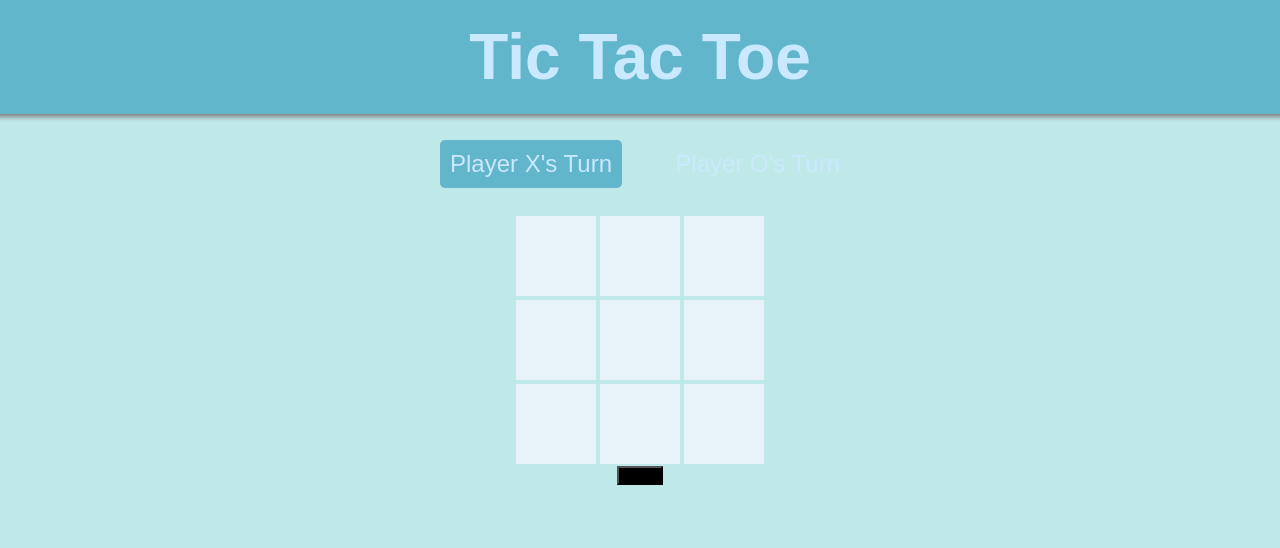
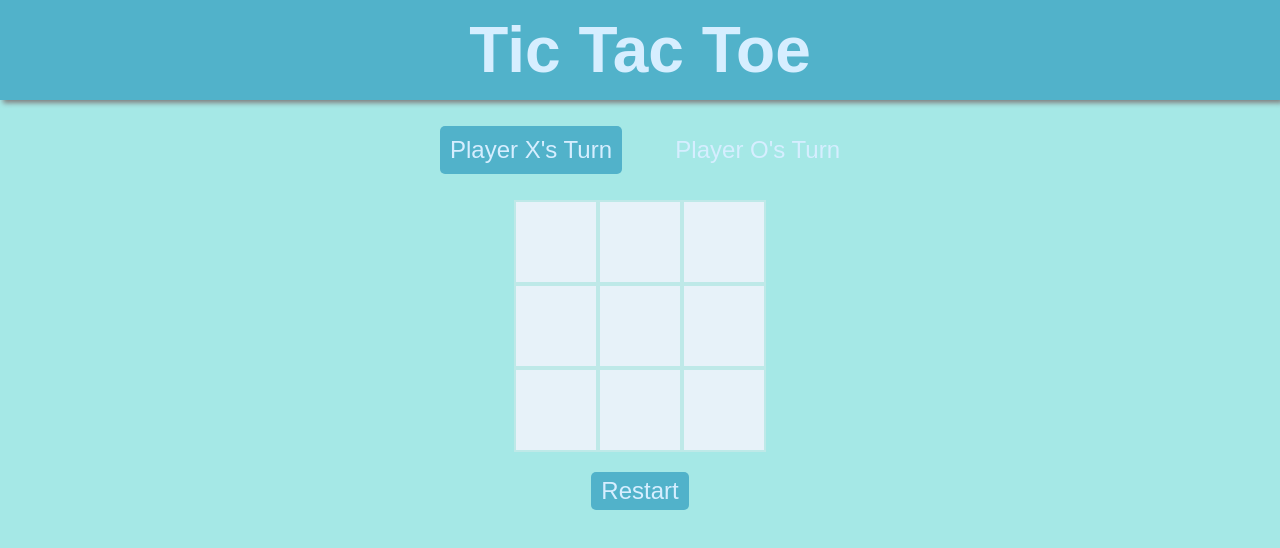
Before and after one commit to anthonyklimo/tictactoe, a plain HTML site: page index.html in a window 1280 px wide. Drawn offline with Linux system fonts and the light colour scheme.

Commit message:
update styles

```diff
--- a/style.css
+++ b/style.css
@@ -1,11 +1,36 @@
 html {
     font-family:Arial, Helvetica, sans-serif;
-    background-color: #BEE9E8;
+    background-color: #a5e8e6;
+    --dark-blue: #51b2ca;
+    --light-blue: #d6eeff;
 }
 
 * {
     padding: 0px;
     margin: 0px;
+}
+
+#pop-up {
+    display: flex;
+    align-items: center;
+    justify-content: center;
+    position: fixed;
+    top: 200px;
+    left: 0;
+    right: 0;
+    height: 252px;
+
+
+    font-size: 48px;
+    font-weight: bold;
+    color: var(--light-blue);
+    background-color: var(--dark-blue);
+    opacity: 95%;
+    transition: opacity 2s linear;
+}
+
+.hidden {
+    visibility: hidden;
 }
 
 .main {
@@ -16,18 +41,19 @@ html {
 
 .header {
     display: flex;
-    padding: 20px;
+    justify-content: center;
+    align-items: center;
     width: 100vw;
-    justify-content: center;
+    height: 100px;
 
     font-size: 64px;
     font-weight: bold;
-    color: #CAE9ff;
-    background-color: #62B6CB;
+    color: var(--light-blue);
+    background-color: var(--dark-blue);
     box-shadow: 3px 3px 5px grey;
 }
 .highlighted {
-    background-color: #62B6CB;
+    background-color: var(--dark-blue);
     padding: 10px;
     border-radius: 5px;
 }
@@ -41,8 +67,9 @@ html {
     height: 100px;
 
     font-size: 24px;
-    color: #CAE9ff;
+    color: var(--light-blue);
 }
+
 
 .box {
     display: flex;
@@ -56,9 +83,15 @@ html {
 }
 
 #restart {
+    margin: 20px;
+    padding: 5px 10px;
 
-    background-color: black;
+    font-size: 24px;
+    color: var(--light-blue);
+    background-color: var(--dark-blue);
 
+    border: none;
+    border-radius: 5px;
 }
 #gameBoard {
     display: grid;
```
